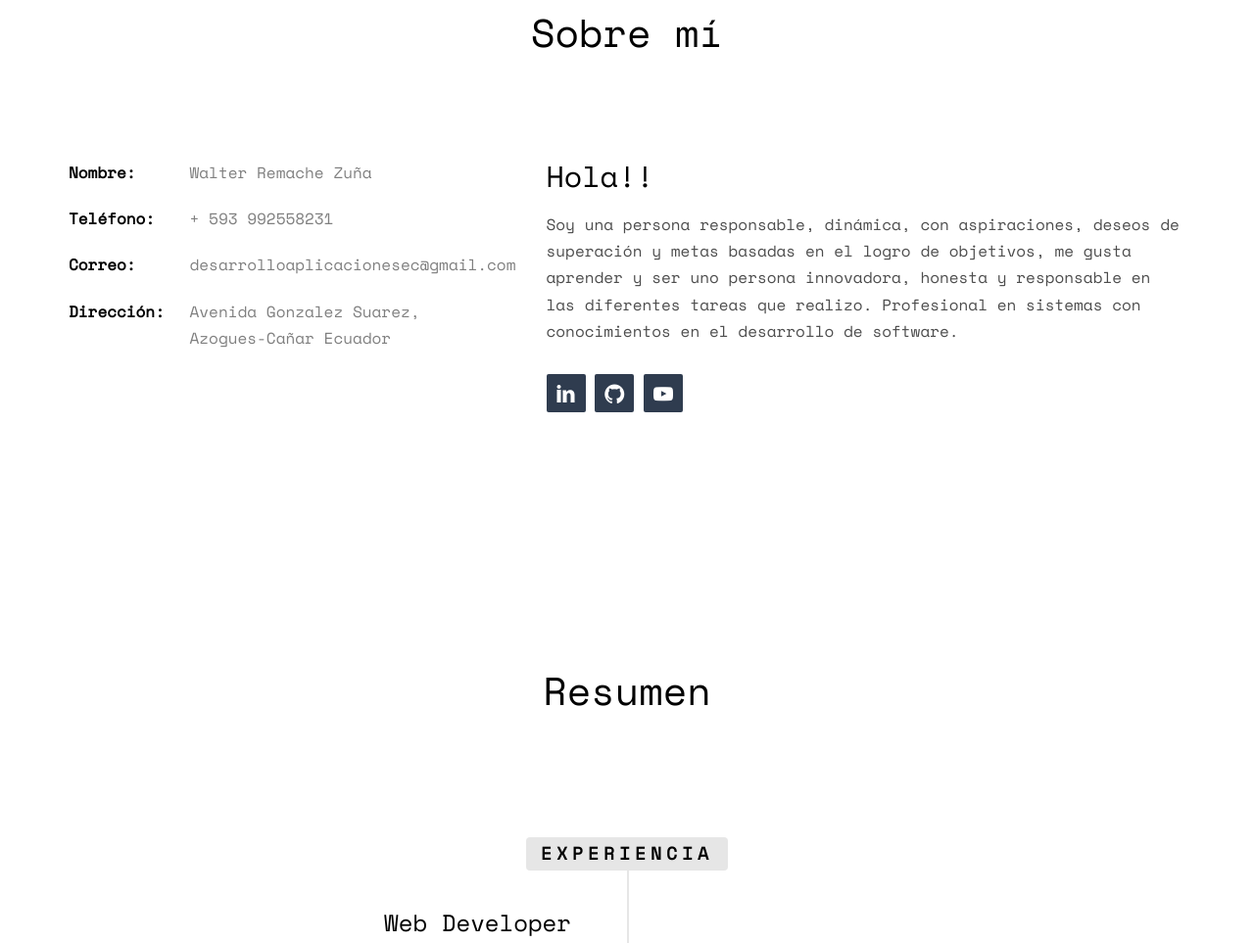
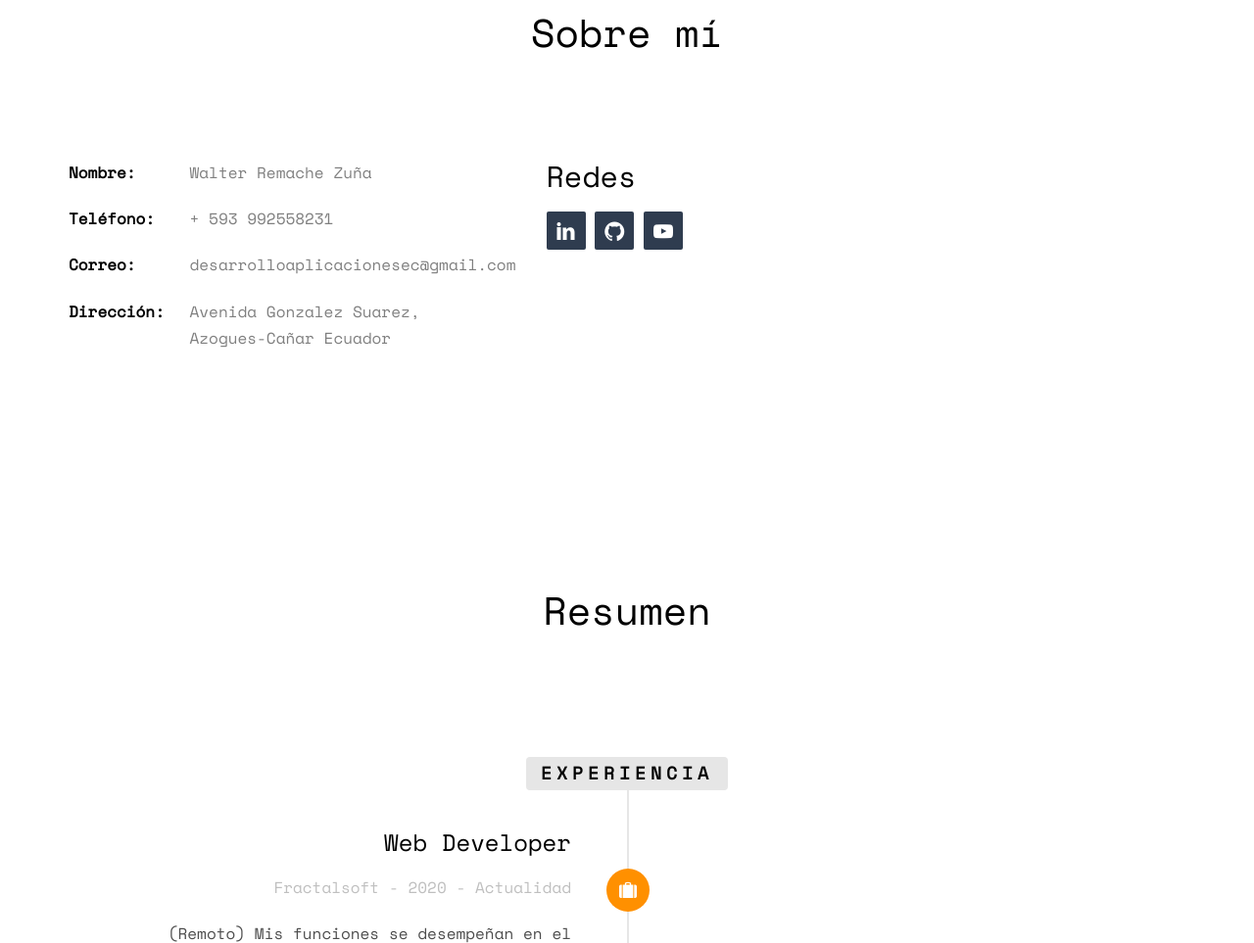
Before and after one commit to walter27/portafolio, a website: page pages/index.html in a window 1280 px wide. Shown: the part 909-1872 px from the top of the page at 98% size. Drawn offline with nearby package versions, Linux system fonts and the light colour scheme; files whose address does not match are found by name.

Commit message:
Remove description

```diff
--- a/pages/index.html
+++ b/pages/index.html
@@ -89,11 +89,7 @@
                         </ul>
                     </div>
                     <div class="col-md-7">
-                        <h2>Hola!!</h2>
-                        <p>Soy una persona responsable, dinámica, con aspiraciones, deseos de superación y metas basadas en el logro de objetivos, me gusta aprender y ser uno persona innovadora, honesta y responsable en las diferentes tareas que realizo.
-                            Profesional en sistemas con conocimientos en el desarrollo de software.
-                        </p>
-
+                        <h2>Redes</h2>
                         <ul class="fh5co-social-icons">
                             <li><a href="https://www.linkedin.com/in/walter-remache-zu%C3%B1a-696449179/" target="_blank"><i class="icon-linkedin2"></i></a></li>
                             <li><a href="https://github.com/walter27?tab=repositories" target="_blank"><i class="icon-github2"></i></a></li>
```
